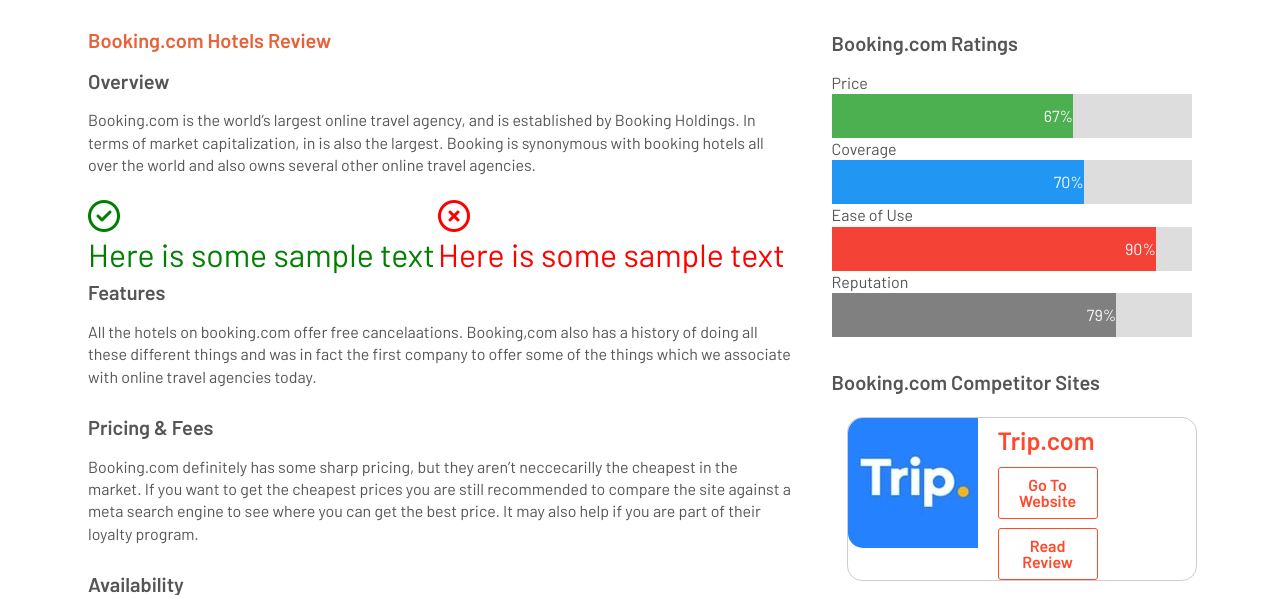
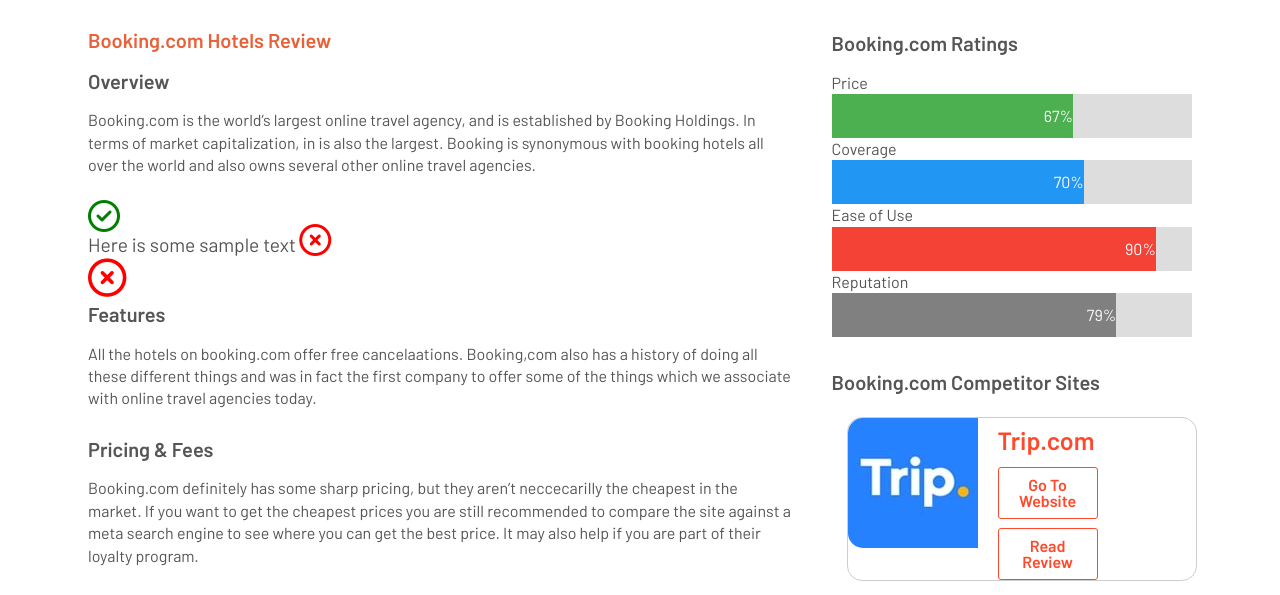
Before and after one commit to rtonkin/travelcompare, a Django app: page /travelsites/hotels/booking/ in a window 1280 px wide. Shown: the part 522-1117 px from the top of the page. Run offline with Django 3.2, Linux system fonts and the light colour scheme; data comes from the database, SQL or seed files in the repository; some libraries are stand-ins or nearby versions.

Commit message:
update siteproduct model

```diff
--- a/main/models.py
+++ b/main/models.py
@@ -59,6 +59,7 @@ class SiteProduct(models.Model):
     site = models.ForeignKey(Site, on_delete=models.CASCADE, related_name="sites")
     product = models.ForeignKey(Product, on_delete=models.CASCADE, related_name="products")
     descoverviewcontent = models.CharField(max_length=2000, default="")
+    descovertablecontent = models.CharField(max_length=2000, default="")
     descfeaturescontent = models.CharField(max_length=2000, default="")
     descpricingcontent = models.CharField(max_length=2000, default="")
     descavailabilitycontent = models.CharField(max_length=2000, default="")
--- a/main/templates/site-details.html
+++ b/main/templates/site-details.html
@@ -128,10 +128,10 @@
                         <p class="bpadding">{{siteproduct.descoverviewcontent}}</p>
                         <div>
                             <div class="posneg">
-                                <i class="far fa-check-circle fa-2x" style="color:green"><p>Here is some sample text</p></i>
+                                <i class="far fa-check-circle fa-2x" style="color:green"><p style="color:#555;font-size:1.2rem">Here is some sample text</p></i>
                             </div>
                             <div class="posneg">
-                                <i class="far fa-times-circle fa-2x" style="color:red"><p>Here is some sample text</p></i>
+                                <i class="far fa-times-circle fa-2x" style="color:red"><p style="color:#555;font-size:1.2rem"Here is some sample text</p></i>
                             </div>
                         </div>
                         <div class="title">Features</div>
```
Also changed, not shown: main/migrations/0015_siteproduct_descovertablecontent.py (added).
